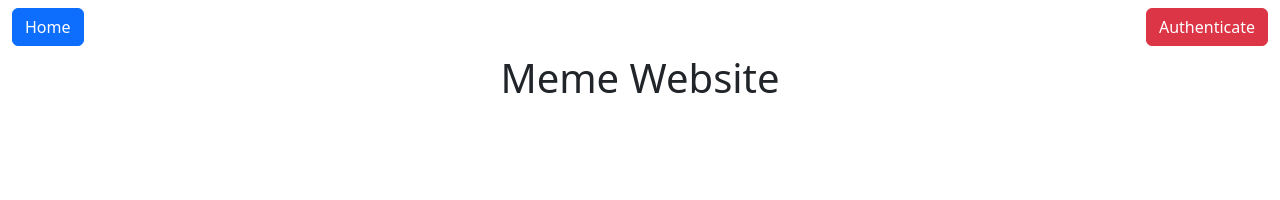
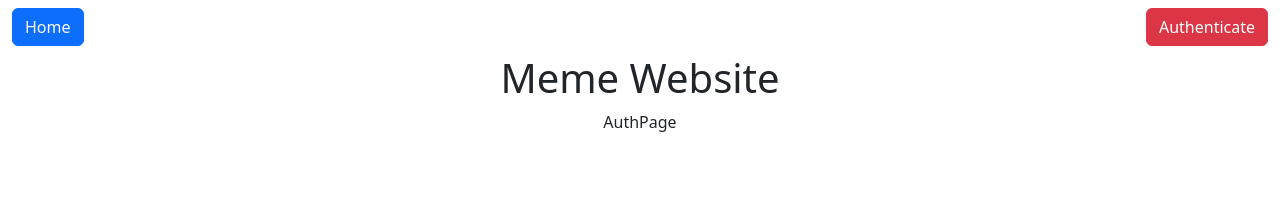
Before and after one commit to mavaldot/meme-webpage, a React (Create React App) app: page /auth in a window 1280 px wide. Shown: the top 200 px of the page. Built offline with nearby package versions, Linux system fonts and the light colour scheme.

Commit message:
Navigation to auth added

```diff
--- a/src/App.js
+++ b/src/App.js
@@ -1,21 +1,28 @@
 import React from 'react';
 import './App.css';
-import { Route, Routes } from 'react-router-dom';
+import { Route, Routes, useNavigate } from 'react-router-dom';
 import { Navbar, Button } from 'reactstrap';
 import MemePage from './pages/MemePage';
 import FavoritesPage from './pages/FavoritesPage';
+import { AuthPage } from './pages/AuthPage';
 
 function App() {
+  const navigate = useNavigate();
+  const navigateAuth = () => {
+
+    navigate('/auth');
+  };
   return (
     <div className="App">
       <Navbar>
         <Button color='primary'>Home</Button>
-        <Button color='danger'>Authenticate</Button>
+        <Button onClick={navigateAuth} color='danger'>Authenticate</Button>
       </Navbar>
       <h1 href='/' style={{cursor: 'pointer'}}>Meme Website</h1>
       <Routes>
         <Route path='/' element={<MemePage />} />
         <Route path='/favorites' element={<FavoritesPage/>} />
+        <Route path='/auth' element={<AuthPage/>}></Route>
       </Routes>
     </div>
   );
--- /dev/null
+++ b/src/pages/AuthPage.js
@@ -0,0 +1,7 @@
+import React from 'react'
+
+export const AuthPage = () => {
+  return (
+    <div>AuthPage</div>
+  )
+}
```
